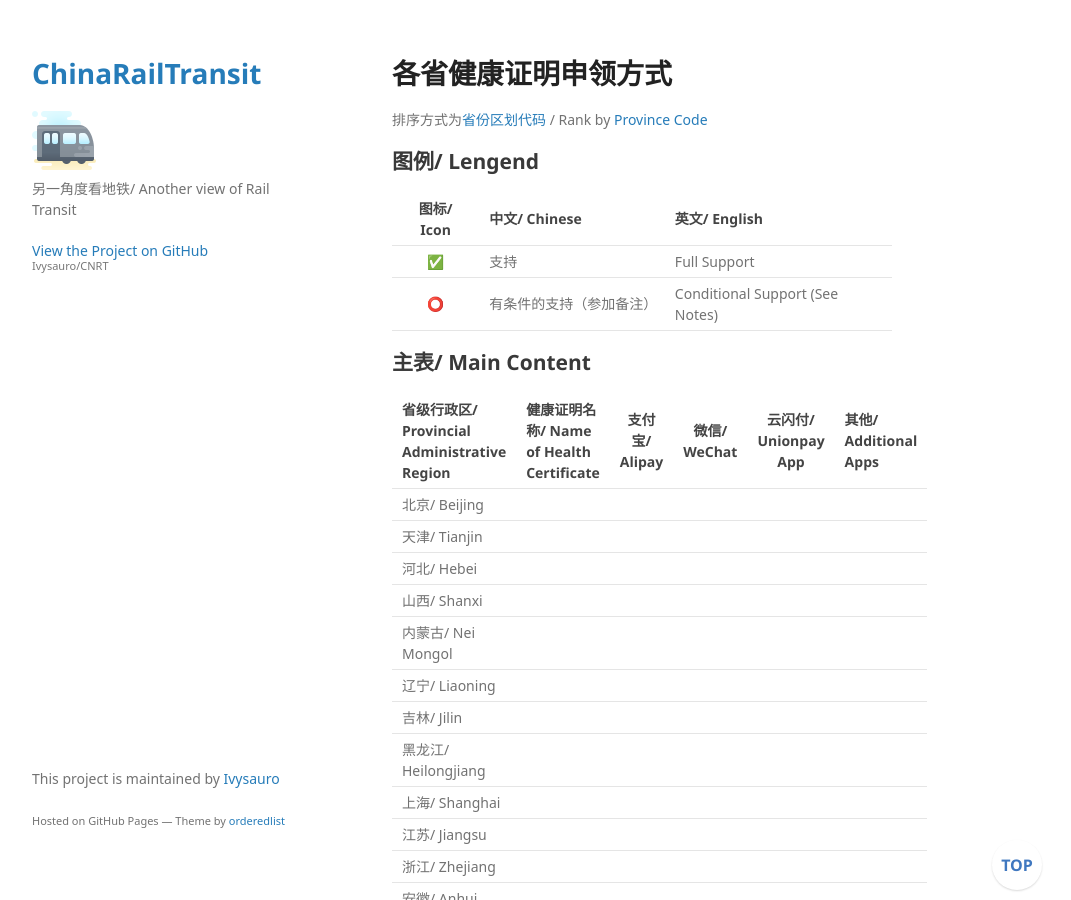
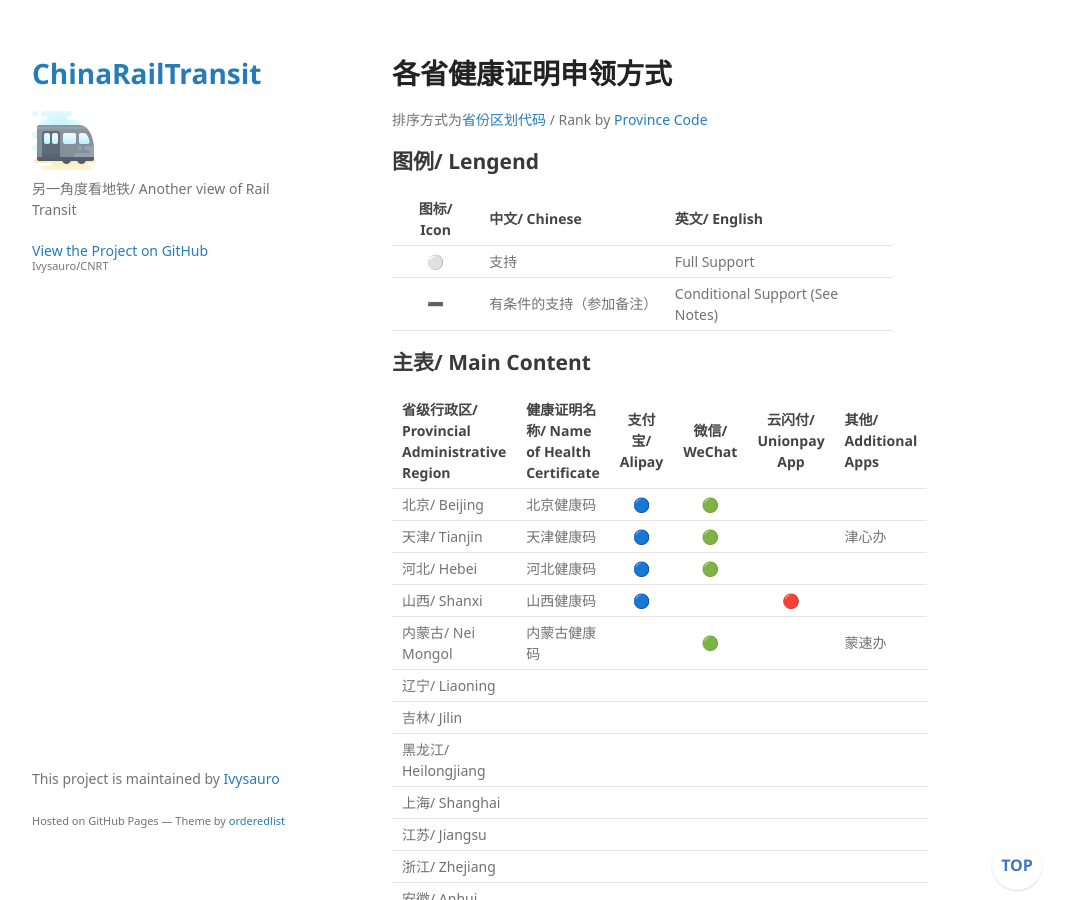
Before and after one commit to Ivysauro/CNRT, a Jekyll site: the page built from data/Health QR.md, in a window 1280 px wide and 900 px high. Shown: the whole window, without its empty margins (178-1249 px from the left). Built offline with Jekyll 4.4.1, drawn with Linux system fonts in a browser that asks for light colours; some web fonts are replaced; our own code applies the rules of GitHub Pages for plain Markdown files; a script that is not in the unit is left out.

Commit message:
🍊更新华北数据

```diff
--- a/data/Health QR.md
+++ b/data/Health QR.md
@@ -6,18 +6,18 @@
 
 | 图标/ Icon | 中文/ Chinese | 英文/ English |
 | :-: | :- | :- |
-| ✅ | 支持 | Full Support |
-| ⭕ | 有条件的支持（参加备注） | Conditional Support (See Notes) |
+| ⚪ | 支持 | Full Support |
+| ➖ | 有条件的支持（参加备注） | Conditional Support (See Notes) |
 
 ## 主表/ Main Content
 
 | 省级行政区/ Provincial Administrative Region | 健康证明名称/ Name of Health Certificate | 支付宝/ Alipay | 微信/ WeChat | 云闪付/ Unionpay App | 其他/ Additional Apps |
 | :- | :- | :-: | :-: | :-: | :- |
-| 北京/ Beijing |
-| 天津/ Tianjin |
-| 河北/ Hebei |
-| 山西/ Shanxi |
-| 内蒙古/ Nei Mongol |
+| 北京/ Beijing | 北京健康码 | 🔵 | 🟢 | | |
+| 天津/ Tianjin | 天津健康码 | 🔵 | 🟢 | | 津心办 |
+| 河北/ Hebei | 河北健康码 | 🔵 | 🟢 | | |
+| 山西/ Shanxi | 山西健康码 | 🔵 | | 🔴 | |
+| 内蒙古/ Nei Mongol | 内蒙古健康码 | | 🟢 | | 蒙速办 |
 | 辽宁/ Liaoning |
 | 吉林/ Jilin |
 | 黑龙江/ Heilongjiang |
```
